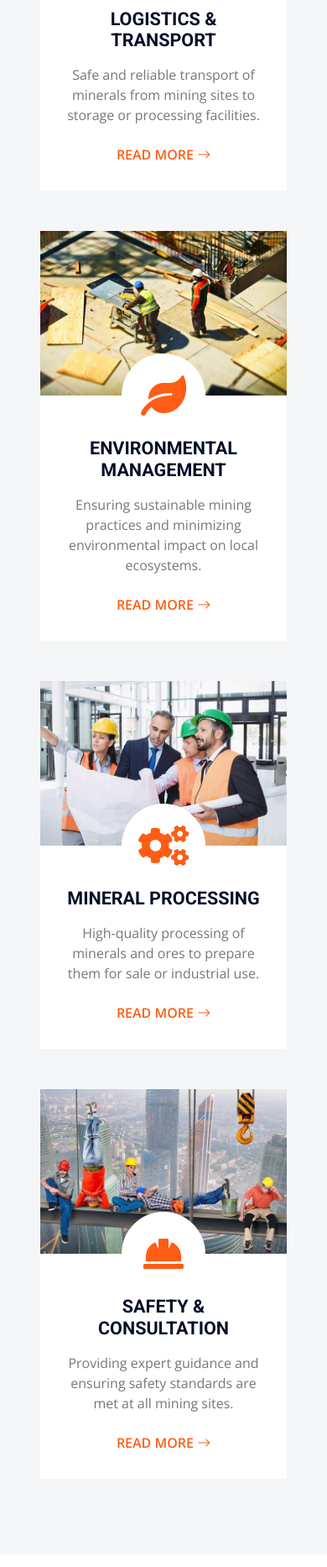
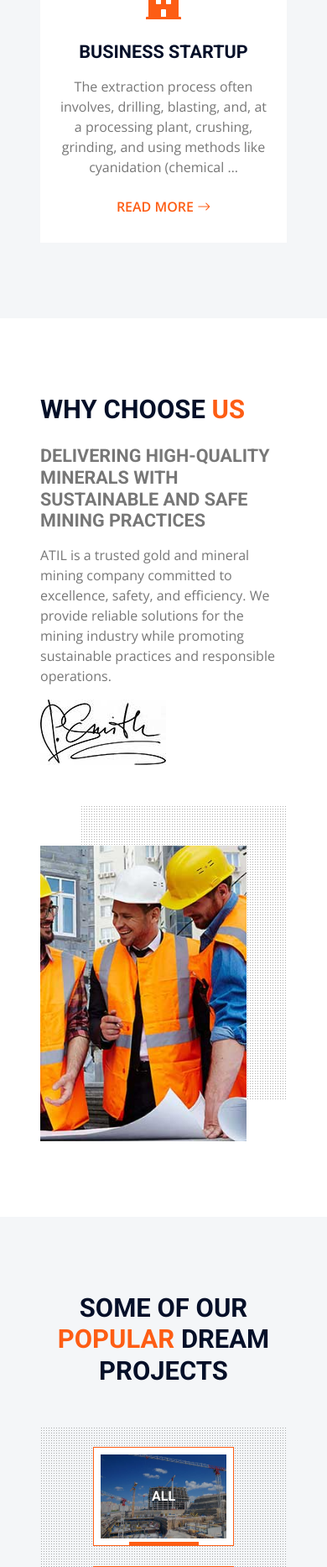
Before and after one commit to ShalewaAbdulkareem/Gold-Site, a Django app: page / in a window 390 px wide. Shown: the part 3417-5283 px from the top of the page at 84% size. Run offline with Django 5.2, Linux system fonts and the light colour scheme; data comes from the database, SQL or seed files in the repository; both versions use the stored data as it was after the commit; data that the repository does not hold is empty; some libraries are stand-ins or nearby versions.

Commit message:
changes made to homepage

```diff
--- a/goldsite/gold_app/views.py
+++ b/goldsite/gold_app/views.py
@@ -13,7 +13,11 @@ from django.core.mail import EmailMultiAlternatives
 
 
 def index(request):
-    return render(request, "index.html")
+    services = Service.objects.all()[:3]
+    context = {
+        'services':services,
+    }
+    return render(request, "index.html", context)
 
 def about(request):
     members = Team.objects.all()[:3]
--- a/goldsite/template/index.html
+++ b/goldsite/template/index.html
@@ -114,95 +114,36 @@
         <p>ATIL offers a full range of mining and mineral services, ensuring efficiency, safety, and high-quality results in every project.</p>
     </div>
         <div class="row g-5">
-        <!-- Mining Operations -->
+            {% for service in services %}
+
             <div class="col-lg-4 col-md-6">
                 <div class="service-item bg-white d-flex flex-column align-items-center text-center">
-                <img class="img-fluid" src="{% static 'img/service-1.jpg' %}" alt="Mining Operations">
+
+                    <img class="img-fluid" src="{{ service.image.url }}" alt="">
+
                     <div class="service-icon bg-white">
-                    <i class="fa fa-3x fa-industry text-primary"></i>
+                        <i class="{{ service.icon }} text-primary"></i>
                     </div>
+
                     <div class="px-4 pb-4">
-                    <h4 class="text-uppercase mb-3">Mining Operations</h4>
-                    <p>Efficient and safe extraction of gold and minerals using modern equipment and skilled personnel.</p>
-                    <a class="btn text-primary" href="">Read More <i class="bi bi-arrow-right"></i></a>
+                        <h4 class="text-uppercase mb-3">
+                            {{ service.title }}
+                        </h4>
+
+                        <p>
+                            {{ service.description|truncatewords:20|safe }}
+                        </p>
+
+                        <a class="btn text-primary" href="">
+                            Read More <i class="bi bi-arrow-right"></i>
+                        </a>
                     </div>
+
                 </div>
             </div>
 
-        <!-- Exploration & Survey -->
-        <div class="col-lg-4 col-md-6">
-            <div class="service-item bg-white rounded d-flex flex-column align-items-center text-center">
-                <img class="img-fluid" src="{% static 'img/service-2.jpg' %}" alt="Exploration & Survey">
-                <div class="service-icon bg-white">
-                    <i class="fa fa-3x fa-map-marker-alt text-primary"></i>
-                </div>
-                <div class="px-4 pb-4">
-                    <h4 class="text-uppercase mb-3">Exploration & Survey</h4>
-                    <p>Geological surveys and exploration to identify rich mineral deposits for future mining projects.</p>
-                    <a class="btn text-primary" href="">Read More <i class="bi bi-arrow-right"></i></a>
-                </div>
-            </div>
-        </div>
+            {% endfor %}
 
-        <!-- Logistics & Transport -->
-        <div class="col-lg-4 col-md-6">
-            <div class="service-item bg-white rounded d-flex flex-column align-items-center text-center">
-                <img class="img-fluid" src="{% static 'img/service-3.jpg' %}" alt="Logistics & Transport">
-                <div class="service-icon bg-white">
-                    <i class="fa fa-3x fa-truck text-primary"></i>
-                </div>
-                <div class="px-4 pb-4">
-                    <h4 class="text-uppercase mb-3">Logistics & Transport</h4>
-                    <p>Safe and reliable transport of minerals from mining sites to storage or processing facilities.</p>
-                    <a class="btn text-primary" href="">Read More <i class="bi bi-arrow-right"></i></a>
-                </div>
-            </div>
-        </div>
-
-        <!-- Environmental Management -->
-        <div class="col-lg-4 col-md-6">
-            <div class="service-item bg-white rounded d-flex flex-column align-items-center text-center">
-                <img class="img-fluid" src="{% static 'img/service-4.jpg' %}" alt="Environmental Management">
-                <div class="service-icon bg-white">
-                    <i class="fa fa-3x fa-leaf text-primary"></i>
-                </div>
-                <div class="px-4 pb-4">
-                    <h4 class="text-uppercase mb-3">Environmental Management</h4>
-                    <p>Ensuring sustainable mining practices and minimizing environmental impact on local ecosystems.</p>
-                    <a class="btn text-primary" href="">Read More <i class="bi bi-arrow-right"></i></a>
-                </div>
-            </div>
-        </div>
-
-        <!-- Mineral Processing -->
-        <div class="col-lg-4 col-md-6">
-            <div class="service-item bg-white rounded d-flex flex-column align-items-center text-center">
-                <img class="img-fluid" src="{% static 'img/service-5.jpg' %}" alt="Mineral Processing">
-                <div class="service-icon bg-white">
-                    <i class="fa fa-3x fa-cogs text-primary"></i>
-                </div>
-                <div class="px-4 pb-4">
-                    <h4 class="text-uppercase mb-3">Mineral Processing</h4>
-                    <p>High-quality processing of minerals and ores to prepare them for sale or industrial use.</p>
-                    <a class="btn text-primary" href="">Read More <i class="bi bi-arrow-right"></i></a>
-                </div>
-            </div>
-        </div>
-
-        <!-- Safety & Consultation -->
-        <div class="col-lg-4 col-md-6">
-            <div class="service-item bg-white rounded d-flex flex-column align-items-center text-center">
-                <img class="img-fluid" src="{% static 'img/service-6.jpg' %}" alt="Safety & Consultation">
-                <div class="service-icon bg-white">
-                    <i class="fa fa-3x fa-hard-hat text-primary"></i>
-                </div>
-                <div class="px-4 pb-4">
-                    <h4 class="text-uppercase mb-3">Safety & Consultation</h4>
-                    <p>Providing expert guidance and ensuring safety standards are met at all mining sites.</p>
-                    <a class="btn text-primary" href="">Read More <i class="bi bi-arrow-right"></i></a>
-                </div>
-            </div>
-        </div>
         </div>
 </div>
 <!-- Services End -->
```
Also changed, not shown: goldsite/db.sqlite3. Lines whose indentation alone changed are shown as unchanged.
